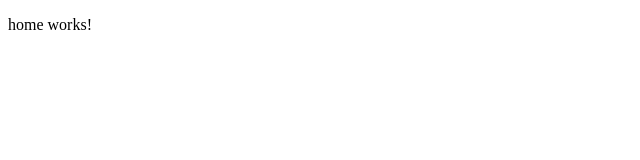
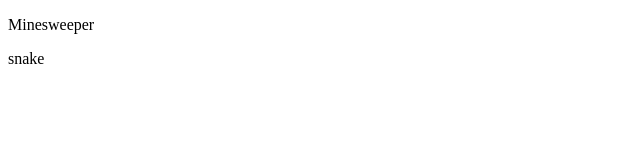
Before and after one commit to dsmith2708/angular-games-app, an Angular app: page /home in a window 1280 px wide. Shown: the top 160 px of the page, without its empty margins (0-640 px from the left). Built offline with nearby package versions, Linux system fonts and the light colour scheme.

Commit message:
added some content to home page

```diff
--- a/src/app/home/home.component.html
+++ b/src/app/home/home.component.html
@@ -1,3 +1,6 @@
-<p>
-  home works!
-</p>
+<div>
+  <p>Minesweeper</p>
+</div>
+<div>
+  <p>snake</p>
+</div>
```
